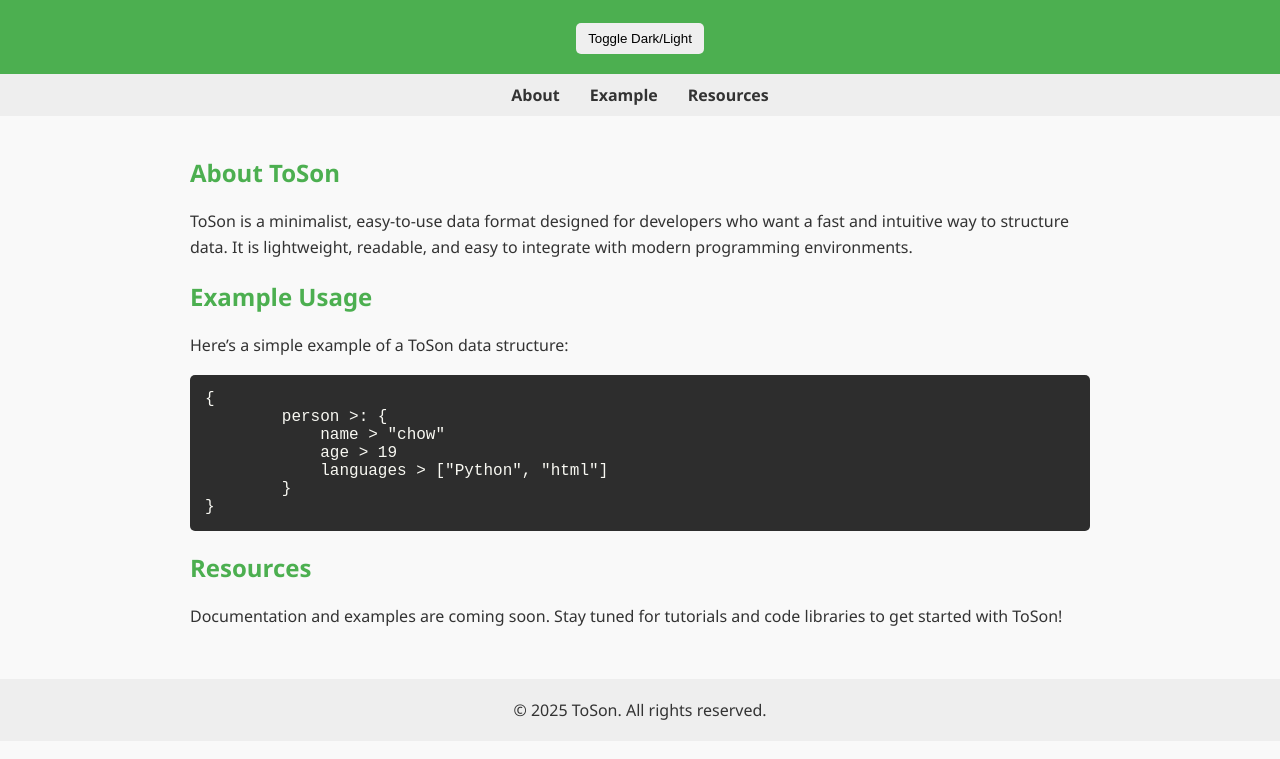
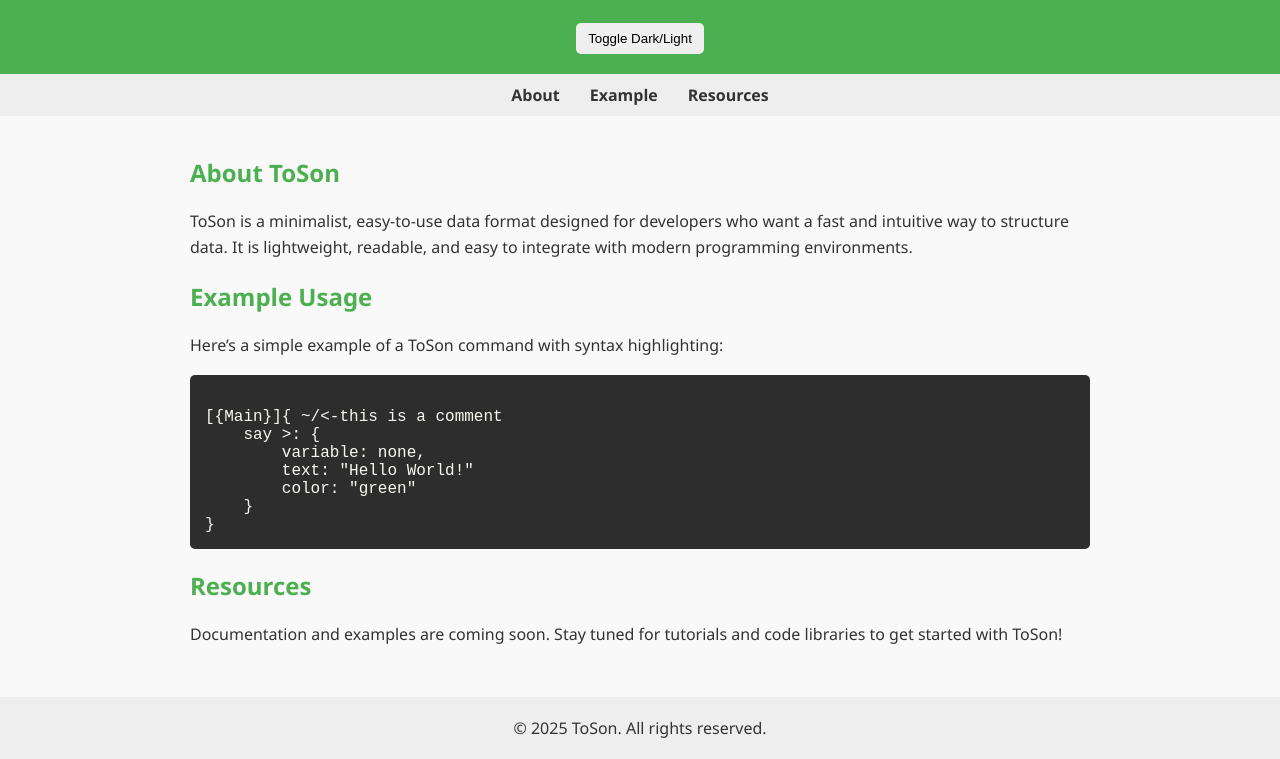
Before and after one commit to ToSonCode/ToSon, a plain HTML site: page index.html in a window 1280 px wide. Shown: the part 146-905 px from the top of the page. Drawn offline with Linux system fonts and the light colour scheme.

Commit message:
Update index.html

```diff
--- a/index.html
+++ b/index.html
@@ -32,13 +32,14 @@
 
         <section id="example">
             <h2>Example Usage</h2>
-            <p>Here’s a simple example of a ToSon data structure:</p>
-            <pre><code>{
-        person >: {
-            name > "chow"
-            age > 19
-            languages > ["Python", "html"]
-        }
+            <p>Here’s a simple example of a ToSon command with syntax highlighting:</p>
+            <pre><code class="toson">
+[{Main}]{ ~/<-this is a comment
+    say >: {
+        variable: none,
+        text: "Hello World!"
+        color: "green"
+    }
 }</code></pre>
         </section>
 
```
